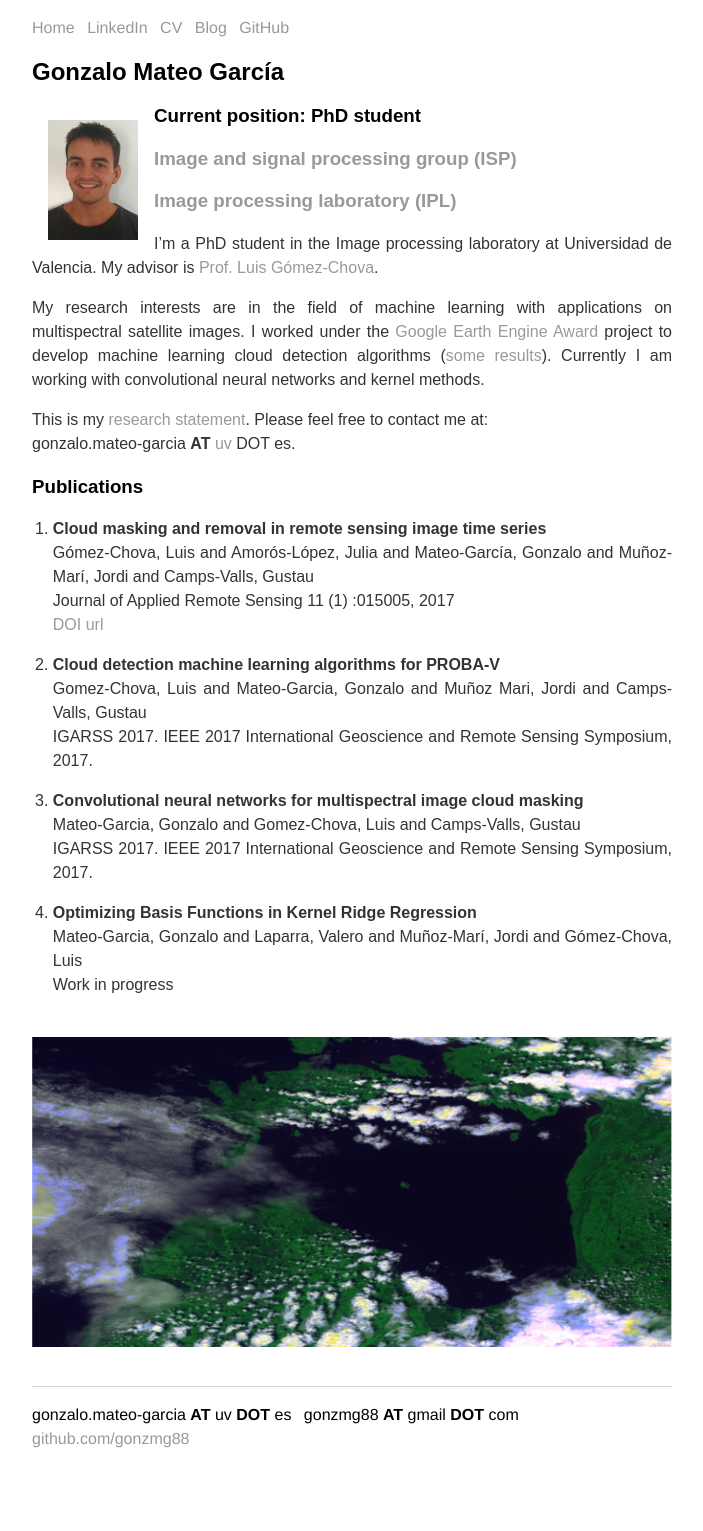
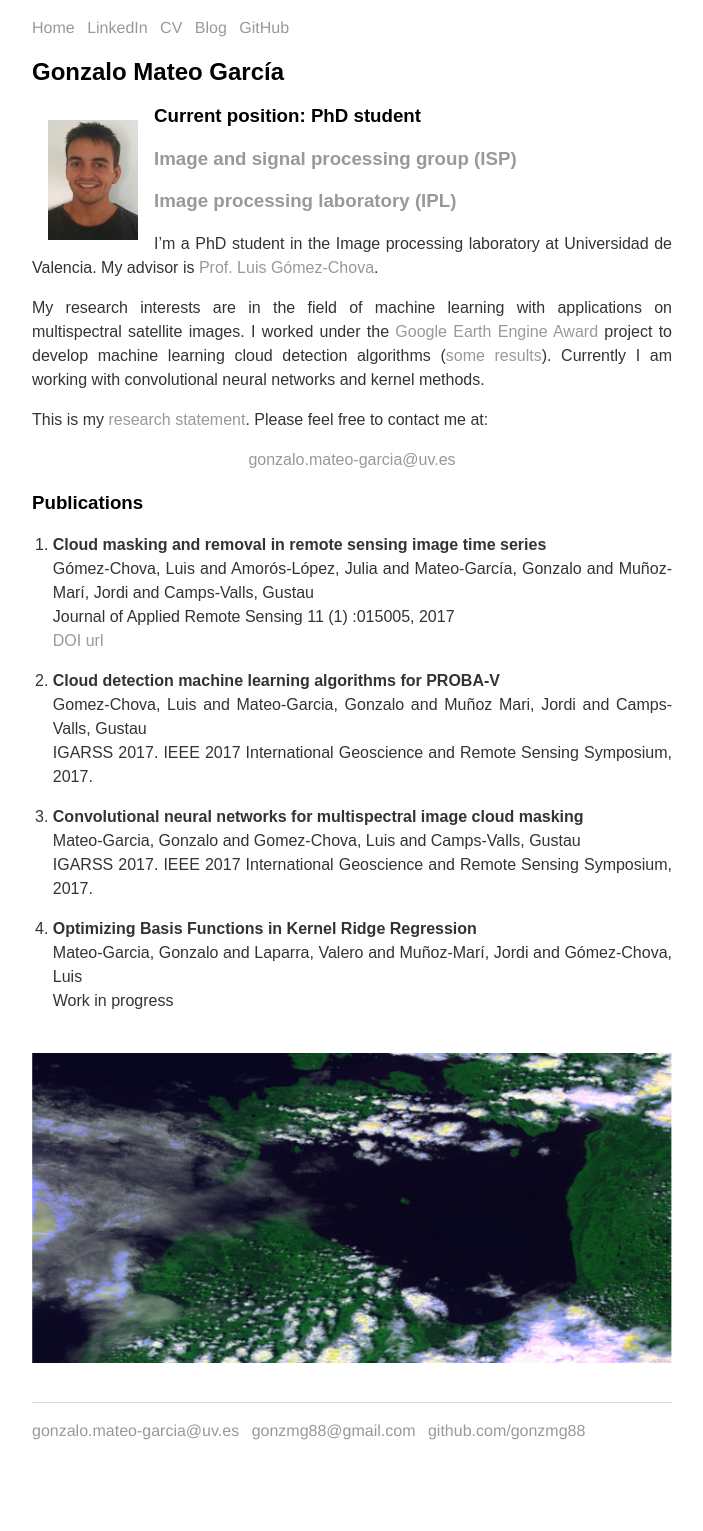
Before and after one commit to Haiiah/gonzmg88.github.io, a Jekyll site: the page built from index.md, in a window 1280 px wide. Shown: the whole page, without its empty margins (288-991 px from the left). Built offline with Jekyll 4.4.1, drawn with Linux system fonts in a browser that asks for light colours.

Commit message:
email as email

```diff
--- a/_layouts/default.html
+++ b/_layouts/default.html
@@ -16,10 +16,10 @@
 			<nav>
 	    		<ul>
 	        		<li><a href="/index.html">Home</a></li>
-		        	<li><a href="https://www.linkedin.com/in/gonzalo-mateo-garc%C3%ADa-b7584a33/" target="blank">LinkedIn</a></li>
-	        		<li><a href="https://docs.google.com/document/d/1qwou0qWo5wE6klOWNpziDhQoxBi_PMxqzSNMK0rNRjM/edit?usp=sharing" target="blank">CV</a></li>
+		        	<li><a href="https://www.linkedin.com/in/gonzalo-mateo-garc%C3%ADa-b7584a33/" target="_blank">LinkedIn</a></li>
+	        		<li><a href="https://docs.google.com/document/d/1qwou0qWo5wE6klOWNpziDhQoxBi_PMxqzSNMK0rNRjM/edit?usp=sharing" target="_blank">CV</a></li>
 							<li><a href="/blog">Blog</a></li>
-							<li><a href="https://github.com/gonzmg88" target="blank">GitHub</a></li>
+							<li><a href="https://github.com/gonzmg88" target="_blank">GitHub</a></li>
 	    		</ul>
 			</nav>
 			<div>
@@ -29,9 +29,9 @@
 			</div><!-- /.container -->
 			<footer>
 	    		<ul>
-	        		<li>gonzalo.mateo-garcia <b>AT</b> uv <b>DOT</b> es </li>
-	        		<li>gonzmg88 <b>AT</b> gmail <b>DOT</b> com </li>
-	        		<li><a href="https://github.com/gonzmg88" target="blank">github.com/gonzmg88</a></li>
+	        		<li><a href="mailto:gonzalo.mateo-garcia@uv.es">gonzalo.mateo-garcia@uv.es</a></li>
+	        		<li><a href="mailto:gonzmg88@gmail.com">gonzmg88@gmail.com</a></li>
+	        		<li><a href="https://github.com/gonzmg88" target="_blank">github.com/gonzmg88</a></li>
 				</ul>
 			</footer>
 		</body>
--- a/index.md
+++ b/index.md
@@ -11,23 +11,25 @@ title: Gonzalo Mateo García
 
 ### Current position: PhD student
 
-### <a href="http://isp.uv.es" target="blank">Image and signal processing group (ISP)</a>
+### <a href="http://isp.uv.es" target="_blank">Image and signal processing group (ISP)</a>
 
-### <a href="http://ipl.uv.es" target="blank">Image processing laboratory (IPL)</a>
+### <a href="http://ipl.uv.es" target="_blank">Image processing laboratory (IPL)</a>
 
-I'm a PhD student in the Image processing laboratory at Universidad de Valencia. My advisor is <a href="http://www.uv.es/chovago/" target="blank">Prof. Luis Gómez-Chova</a>.
+I'm a PhD student in the Image processing laboratory at Universidad de Valencia. My advisor is <a href="http://www.uv.es/chovago/" target="_blank">Prof. Luis Gómez-Chova</a>.
 
-My research interests are in the field of machine learning with applications on multispectral satellite images. I worked under the <a href="https://research.google.com/research-outreach.html#/research-outreach/faculty-engagement/earth-engine-research-awards" target="blank">Google Earth Engine Award</a> project to develop machine learning cloud detection algorithms (<a href="http://isp.uv.es/projects/cdc/GEE_cloud_detection_results.html" target="blank">some results</a>). Currently I am working with convolutional neural networks and kernel methods.
+My research interests are in the field of machine learning with applications on multispectral satellite images. I worked under the <a href="https://research.google.com/research-outreach.html#/research-outreach/faculty-engagement/earth-engine-research-awards" target="_blank">Google Earth Engine Award</a> project to develop machine learning cloud detection algorithms (<a href="http://isp.uv.es/projects/cdc/GEE_cloud_detection_results.html" target="_blank">some results</a>). Currently I am working with convolutional neural networks and kernel methods.
 
-This is my <a href="statement.pdf" target="blank">research statement</a>. Please feel free to contact me at: <br>
- gonzalo.mateo-garcia **AT** <a href="http://www.uv.es" target="blank">uv</a> DOT es.
+This is my <a href="statement.pdf" target="_blank">research statement</a>. Please feel free to contact me at:
+
+[gonzalo.mateo-garcia@uv.es](mailto:gonzalo.mateo-garcia@uv.es)
+{:style="text-align: center;"}
 
 ### Publications
 
 1. **Cloud masking and removal in remote sensing image time series**  <br>
   Gómez-Chova, Luis and Amorós-López, Julia and Mateo-García, Gonzalo and Muñoz-Marí, Jordi and Camps-Valls, Gustau	 <br>
   Journal of Applied Remote Sensing 11 (1) :015005, 2017  <br>
-  <a href="http://dx.doi.org/10.1117/1.JRS.11.015005" target="blank"> DOI url </a>
+  <a href="http://dx.doi.org/10.1117/1.JRS.11.015005" target="_blank"> DOI url </a>
 
 2. **Cloud detection machine learning algorithms for PROBA-V** <br>
   Gomez-Chova, Luis and Mateo-Garcia, Gonzalo and Muñoz Mari, Jordi and Camps-Valls, Gustau <br>
```
Also changed, not shown: _posts/2017-10-24-NystromRBFNN.md (+2 -2 lines).
